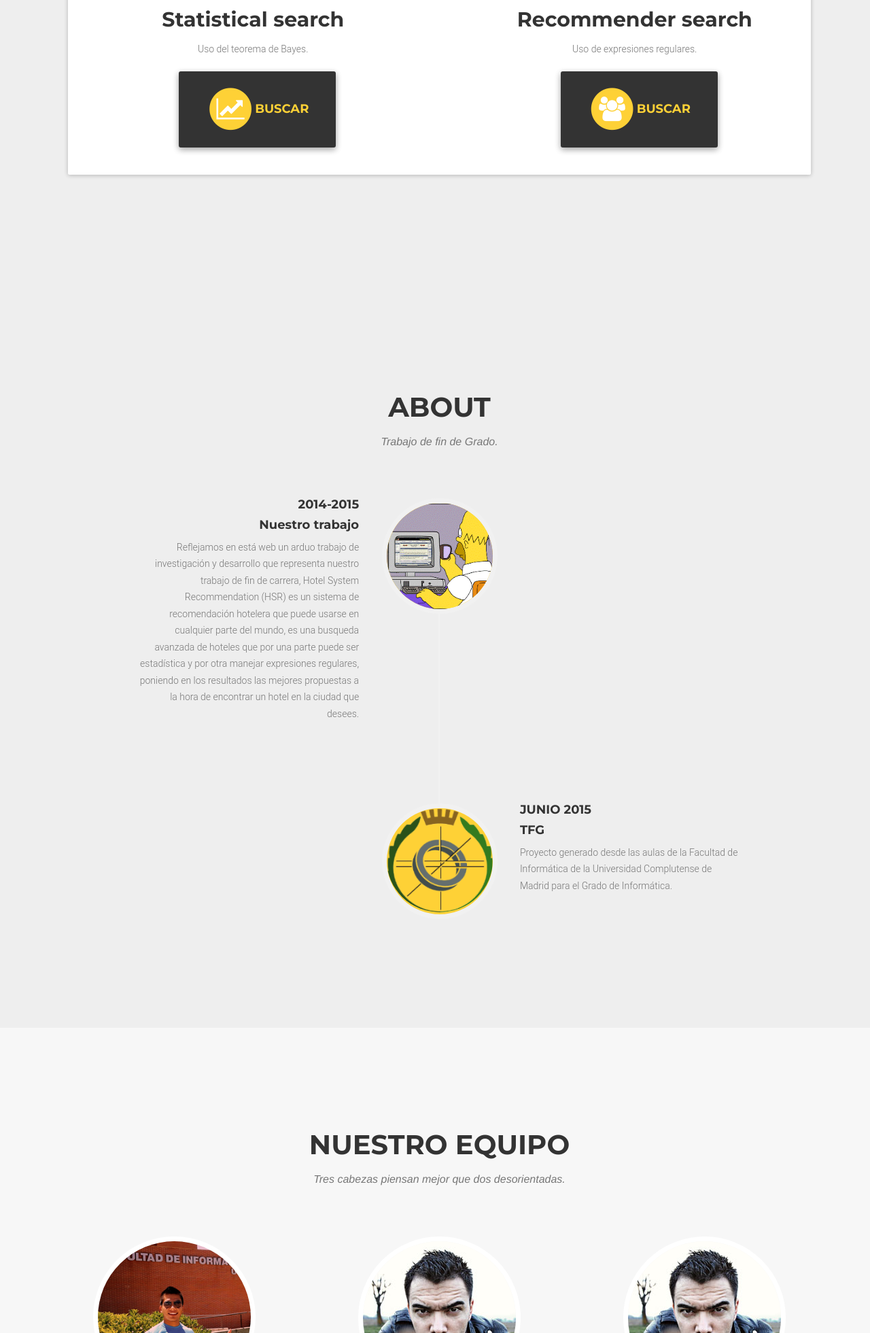
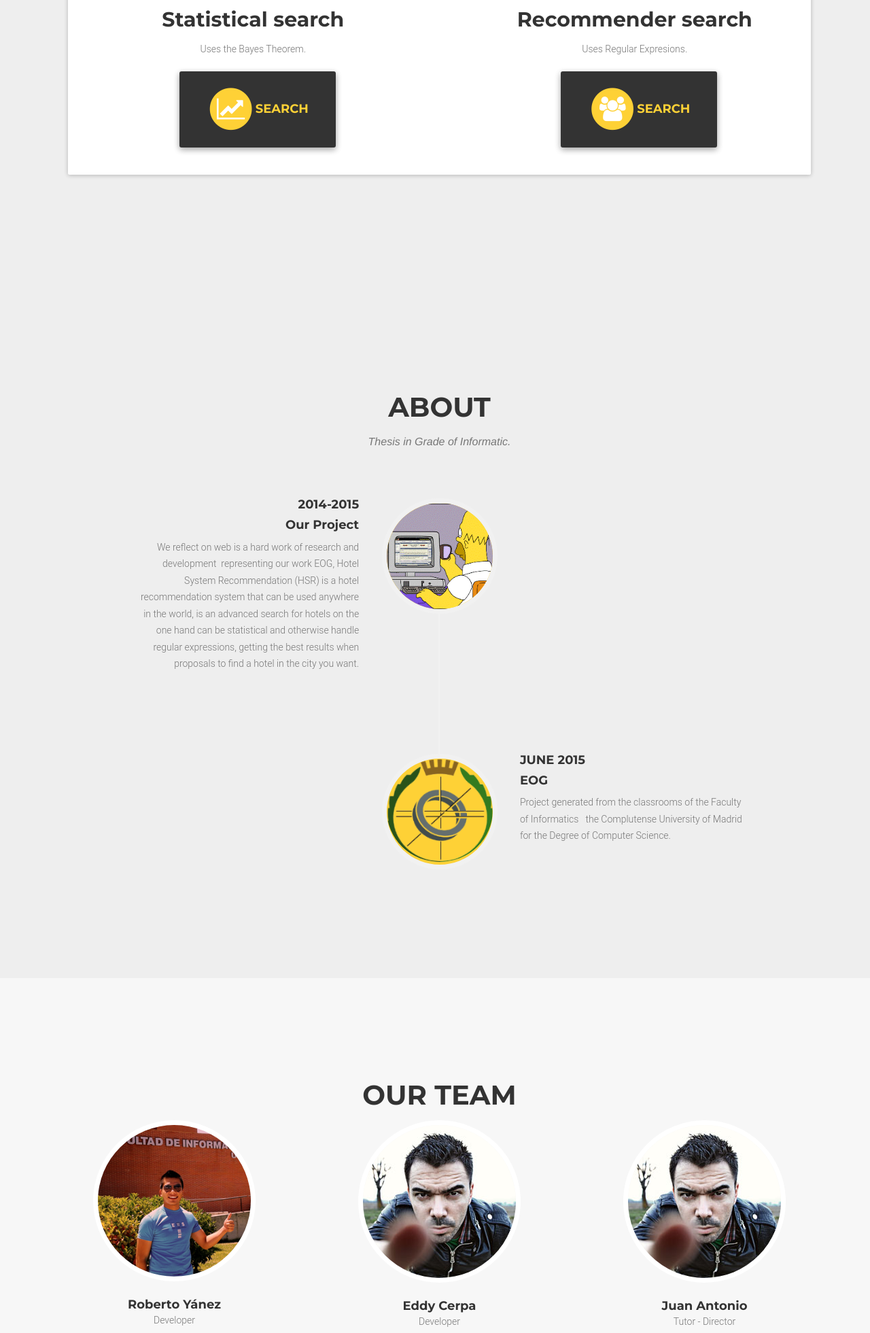
Before and after one commit to robertoyanez/HSR, a plain HTML site: page index.html in a window 1280 px wide. Shown: the part 1290-3251 px from the top of the page at 68% size. Drawn offline with nearby package versions, Linux system fonts and the light colour scheme; some packages are replaced by stand-ins of ours; a web font is replaced by a local one.

```diff
--- a/css/myCSS.css
+++ b/css/myCSS.css
@@ -16,16 +16,24 @@ color: #fed136;
 
 .form-group{
 	font-size: 16px;
+  font-family: Roboto;
 }
 
 #message{
     padding: 20px;
-    background-color: white;
+    background-color: lightgray;
 }
 
-#name,#phone,#email{
-	color: white;
+.form-group #name,#phone,#email{
 	font-size: 14px;
+  font-weight: bold;
+  color: white;
+}
+
+#message{
+  color: black;
+  font-size: 14px;
+  font-weight: bold;
 }
 
 .tm {
--- a/index.html
+++ b/index.html
@@ -172,13 +172,13 @@
                                                     <i class="fa fa-line-chart fa-stack-1x fa-inverse"></i>
                                                 </span> -->
                                                 <h2 class="service-heading">Statistical search</h2>
-                                                <p class="text-muted">Uso del teorema de Bayes.</p>
+                                                <p class="text-muted">Uses the Bayes Theorem.</p>
                                                 <div class="col-lg-12 text-center">
 
                                                     <button type="button" class="btn btn-xl page-scroll" id="bayes"><span class="fa-stack fa-2x">
                                                     <i class="fa fa-circle fa-stack-2x text-primary"></i>
                                                     <i class="fa fa-line-chart fa-stack-1x fa-inverse"></i>
-                                                </span>Buscar</button>
+                                                </span>Search</button>
                                                     <div id="successB">
 
                                                     </div>
@@ -190,13 +190,13 @@
                                                     <i class="fa fa-users fa-stack-1x fa-inverse"></i>
                                                 </span> -->
                                                 <h2 class="service-heading">Recommender search</h2>
-                                                <p class="text-muted">Uso de expresiones regulares.</p>
+                                                <p class="text-muted">Uses Regular Expresions.</p>
                                                 <div class="col-lg-12 text-center">
 
                                                     <button type="button" class="btn btn-xl page-scroll" id="expR"><span class="fa-stack fa-2x">
                                                     <i class="fa fa-circle fa-stack-2x text-primary"></i>
                                                     <i class="fa fa-users fa-stack-1x fa-inverse"></i>
-                                                </span>Buscar</button>
+                                                </span>Search</button>
                                                     <div id="successER0">
 
                                                     </div>
@@ -231,7 +231,7 @@
             <div class="row">
                 <div class="col-lg-12 text-center">
                     <h2 class="section-heading">About</h2>
-                    <h3 class="section-subheading text-muted">Trabajo de fin de Grado.</h3>
+                    <h3 class="section-subheading text-muted">Thesis in Grade of Informatic.</h3>
                 </div>
             </div>
             <div class="row">
@@ -244,13 +244,10 @@
                             <div class="timeline-panel">
                                 <div class="timeline-heading">
                                     <h4>2014-2015</h4>
-                                    <h4 class="subheading">Nuestro trabajo</h4>
+                                    <h4 class="subheading">Our Project</h4>
                                 </div>
                                 <div class="timeline-body">
-                                    <p class="text-muted">Reflejamos en está web un arduo trabajo de investigación y desarrollo
-                                        que representa nuestro trabajo de fin de carrera, Hotel System Recommendation (HSR)
-                                        es un sistema de recomendación hotelera que puede usarse en cualquier parte del mundo,
-                                        es una busqueda avanzada de hoteles que por una parte puede ser estadística y por otra manejar expresiones regulares, poniendo en los resultados las mejores propuestas a la hora de encontrar un hotel en la ciudad que desees.</p>
+                                    <p class="text-muted">We reflect on web is a hard work of research and development  representing our work EOG, Hotel System Recommendation (HSR) is a hotel recommendation system that can be used anywhere in the world, is an advanced search for hotels on the one hand can be statistical and otherwise handle regular expressions, getting the best results when proposals to find a hotel in the city you want.</p>
                                 </div>
                             </div>
                         </li>
@@ -260,12 +257,11 @@
                             </div>
                             <div class="timeline-panel">
                                 <div class="timeline-heading">
-                                    <h4>Junio 2015</h4>
-                                    <h4 class="subheading">TFG</h4>
+                                    <h4>June 2015</h4>
+                                    <h4 class="subheading">EOG</h4>
                                 </div>
                                 <div class="timeline-body">
-                                    <p class="text-muted">Proyecto generado desde las aulas de la Facultad de Informática
-                                        de la Universidad Complutense de Madrid para el Grado de Informática.</p>
+                                    <p class="text-muted">Project generated from the classrooms of the Faculty of Informatics   the Complutense University of Madrid for the Degree of Computer Science.</p>
                                 </div>
                             </div>
                         </li>
@@ -280,8 +276,7 @@
         <div class="container">
             <div class="row">
                 <div class="col-lg-12 text-center">
-                    <h2 class="section-heading">Nuestro equipo</h2>
-                    <h3 class="section-subheading text-muted">Tres cabezas piensan mejor que dos desorientadas.</h3>
+                    <h2 class="section-heading">Our team</h2>
                 </div>
             </div>
             <div class="row">
@@ -289,7 +284,7 @@
                     <div class="team-member">
                         <img src="img/team/yofdi.png" class="img-responsive img-circle" alt="">
                         <h4>Roberto Yánez</h4>
-                        <p class="text-muted">Desarrollador</p>
+                        <p class="text-muted">Developer</p>
                         <ul class="list-inline social-buttons">
                             <li><a href="#"><i class="fa fa-twitter"></i></a>
                             </li>
@@ -304,7 +299,7 @@
                     <div class="team-member">
                         <img src="img/team/2.jpg" class="img-responsive img-circle" alt="">
                         <h4>Eddy Cerpa</h4>
-                        <p class="text-muted">Desarrollador</p>
+                        <p class="text-muted">Developer</p>
                         <ul class="list-inline social-buttons">
                             <li><a href="#"><i class="fa fa-twitter"></i></a>
                             </li>
@@ -319,7 +314,7 @@
                     <div class="team-member">
                         <img src="img/team/2.jpg" class="img-responsive img-circle" alt="">
                         <h4>Juan Antonio</h4>
-                        <p class="text-muted">Tutor - Director de orquesta</p>
+                        <p class="text-muted">Tutor - Director</p>
                         <ul class="list-inline social-buttons">
                             <li><a href="#"><i class="fa fa-twitter"></i></a>
                             </li>
@@ -333,7 +328,7 @@
             </div>
             <div class="row">
                 <div class="col-lg-8 col-lg-offset-2 text-center">
-                    <p class="large text-muted">Grupo de trabajo en el proyecto del recomendador hotelero para el TFG.</p>
+                    <p class="large text-muted">Working Group on the project of hotel recommender for the EOG.</p>
                 </div>
             </div>
         </div>
@@ -342,8 +337,8 @@
         <div class="container">
             <div class="row">
                 <div class="col-lg-12 text-center">
-                    <h2 class="section-heading">Contacta con nosotros</h2>
-                    <h3 class="section-subheading text-muted tm">Estamos agradecidos por tu atención y tus observaciones.</h3>
+                    <h2 class="section-heading">Contact us</h2>
+                    <h3 class="section-subheading text-muted tm">We are grateful for your attention and your observations.</h3>
                 </div>
             </div>
             <div class="row">
@@ -373,7 +368,7 @@
                             <div class="clearfix"></div>
                             <div class="col-lg-12 text-center">
                                 <div id="success"></div>
-                                <button type="submit" class="btn btn-xl">Enviar</button>
+                                <button type="submit" class="btn btn-xl">Send</button>
                             </div>
                         </div>
                     </form>
@@ -575,7 +570,7 @@
 
         // ------------------------------------------- create the map markers
         function createMarker(location, nameH) {
-            var hpin = 'img/png/sleeping.png';
+            var hpin = 'img/png/ubed.png';
             var marker = new google.maps.Marker({
               position: location,
               map: map,
```
